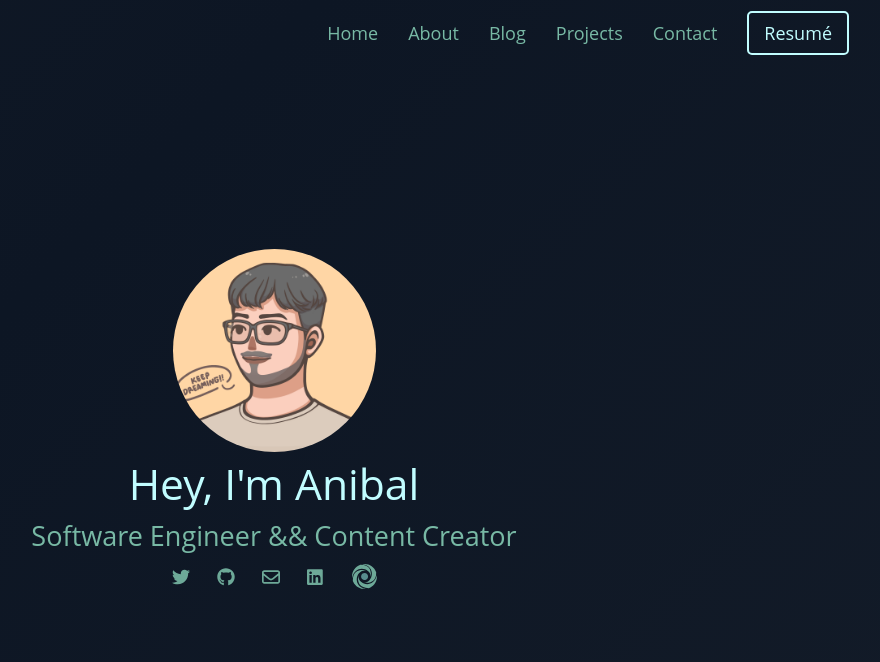
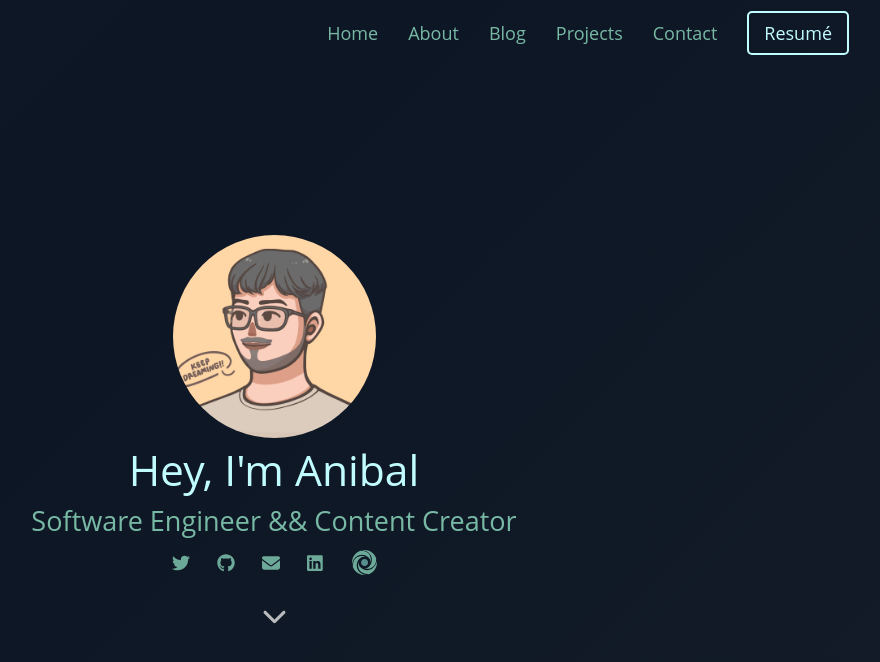
Before and after one commit to androso/portfolio-v2, a Next.js app: page / in a window 1280 px wide. Shown: the top 662 px of the page, without its empty margins (366-1246 px from the left). Built offline with nearby package versions, Linux system fonts and the light colour scheme.

Commit message:
finishing the hero

```diff
--- a/components/Hero.js
+++ b/components/Hero.js
@@ -6,8 +6,9 @@ import {
 	faLinkedin,
 	faGithub,
 } from "@fortawesome/free-brands-svg-icons";
-import { faEnvelope } from "@fortawesome/free-regular-svg-icons";
+import { faEnvelope, faChevronDown } from "@fortawesome/free-solid-svg-icons"
 import Image from "next/image";
+import Link from "next/link";
 
 const socialLinks = [
 	{
@@ -81,9 +82,9 @@ export default function Hero() {
 
 			</div>
 			<div className="landing learn-more">
-				<a href="#about_me">
-					<i className="fas fa-chevron-down blue-icon"></i>
-				</a>
+				<Link href="#about_me">
+					<FontAwesomeIcon icon={faChevronDown} className="blue-icon"/>
+				</Link>
 			</div>
 		</StyledHero>
 	);
--- a/styles/StyledHero.js
+++ b/styles/StyledHero.js
@@ -47,12 +47,14 @@ const StyledHero = styled.section`
     .blue-icon.fa-chevron-down {
         color: #cccccc;
         font-size: 1.8rem;
+        transition: color .3s ease;
     }
     .blue-icon.fa-chevron-down:hover {
         color: var(--outstanding-text);
     }
     .blue-icon:hover {
         opacity: 1;
+        color: #93dfc8;
     }
 
 `;
--- a/styles/globals.css
+++ b/styles/globals.css
@@ -14,3 +14,7 @@ a {
 * {
   box-sizing: border-box;
 }
+
+div {
+  color: #93dfc8;
+}
```
